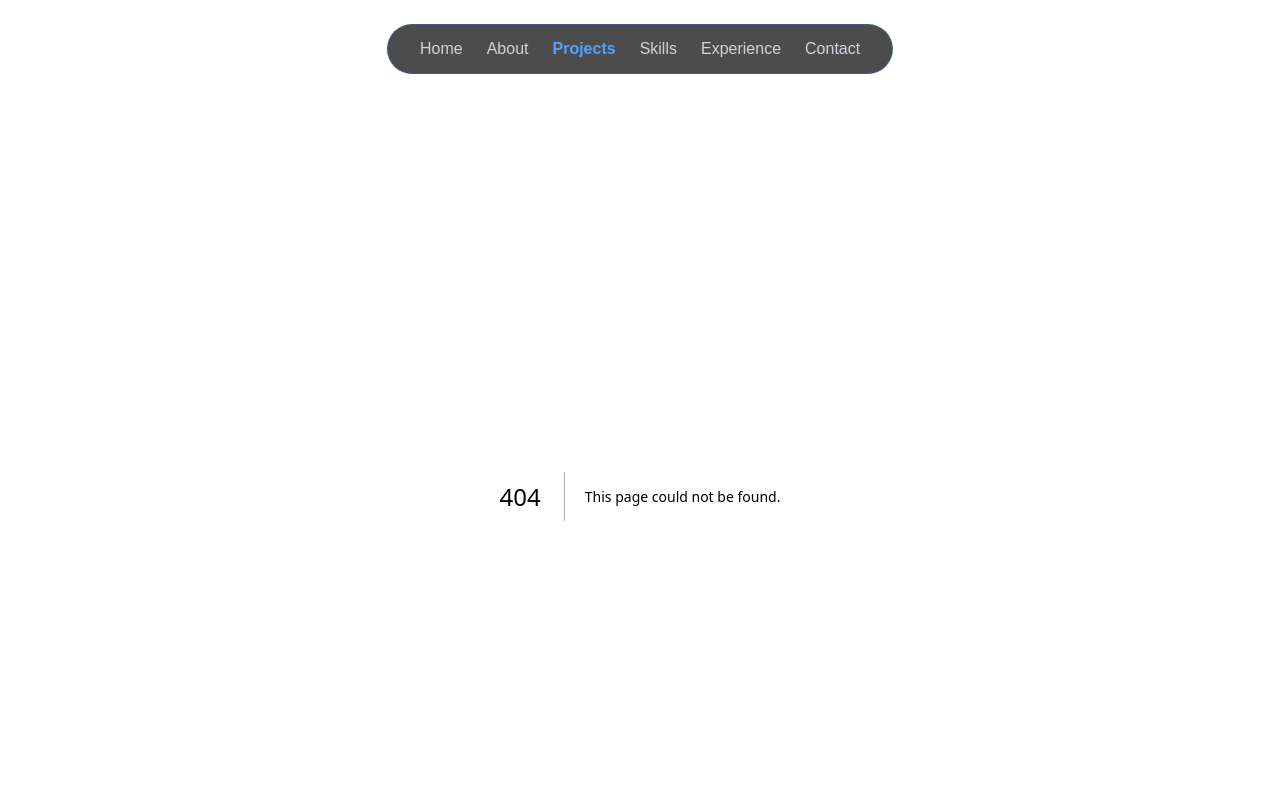
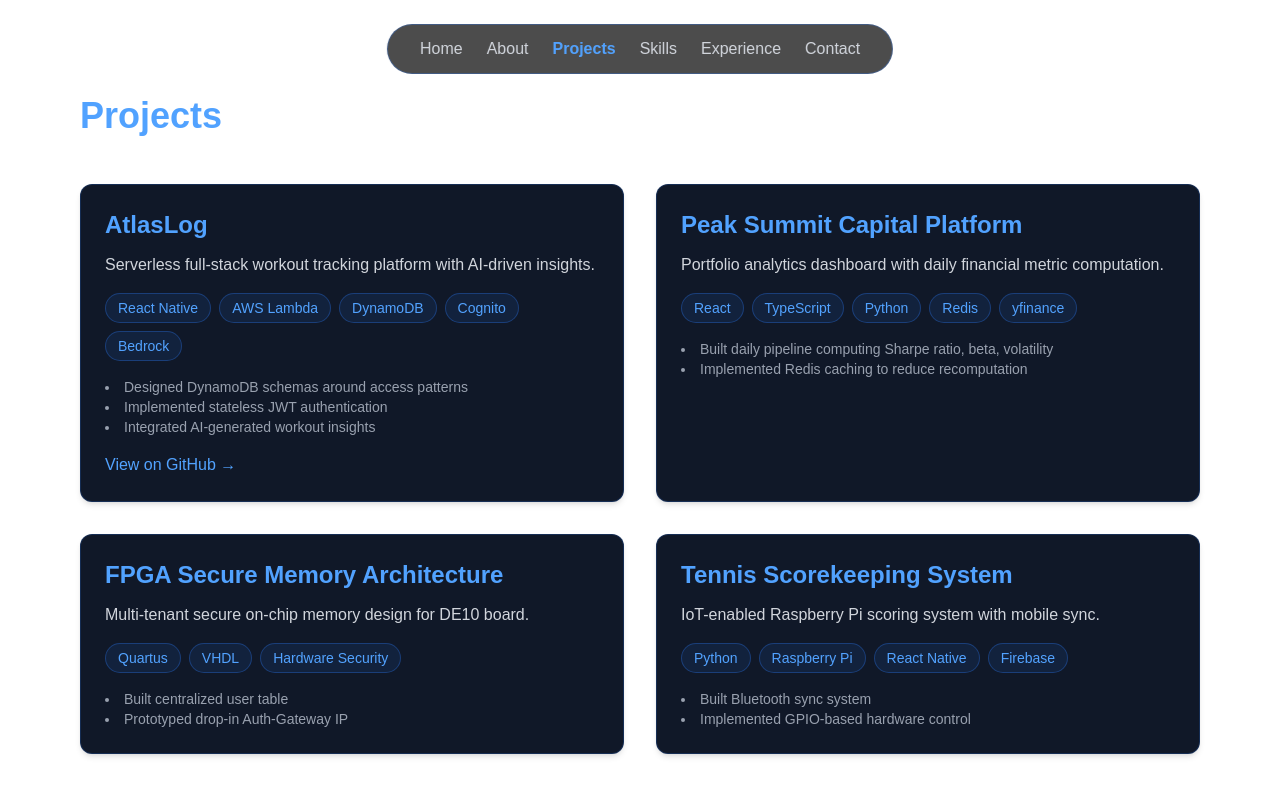
Before and after one commit to Pac-Lorenzo/Star-Wara-Portfolio, a Next.js app: page /projects in a window 1280 px wide. Before the commit this address had no page. Shown: the top 796 px of the page. Built offline with nearby package versions, Linux system fonts and the light colour scheme.

Commit message:
Add projects section

```diff
--- a/package.json
+++ b/package.json
@@ -10,6 +10,7 @@
   },
   "dependencies": {
     "@react-three/fiber": "^9.5.0",
+    "framer-motion": "^12.34.3",
     "next": "16.1.6",
     "react": "19.2.3",
     "react-dom": "19.2.3",
--- /dev/null
+++ b/src/app/projects/page.tsx
@@ -0,0 +1,18 @@
+import { projects } from "@/data/projects";
+import ProjectCard from "@/components/ProjectCard";
+
+export default function ProjectsPage() {
+  return (
+    <section className="min-h-screen">
+      <h1 className="text-4xl font-bold text-blue-400 mb-12">
+        Projects
+      </h1>
+
+      <div className="grid md:grid-cols-2 gap-8">
+        {projects.map((project) => (
+          <ProjectCard key={project.title} project={project} />
+        ))}
+      </div>
+    </section>
+  );
+}
--- /dev/null
+++ b/src/components/ProjectCard.tsx
@@ -0,0 +1,51 @@
+"use client";
+
+import { Project } from "@/data/projects";
+import { motion } from "framer-motion";
+
+interface Props {
+  project: Project;
+}
+
+export default function ProjectCard({ project }: Props) {
+  return (
+    <motion.div
+      whileHover={{ scale: 1.02 }}
+      transition={{ duration: 0.2 }}
+      className="bg-gray-900 border border-blue-500/20 rounded-xl p-6 shadow-md"
+    >
+      <h2 className="text-2xl font-semibold text-blue-400">
+        {project.title}
+      </h2>
+
+      <p className="mt-3 text-gray-300">{project.description}</p>
+
+      <div className="mt-4 flex flex-wrap gap-2">
+        {project.tech.map((tech) => (
+          <span
+            key={tech}
+            className="px-3 py-1 text-sm bg-blue-500/10 text-blue-400 rounded-full border border-blue-500/30"
+          >
+            {tech}
+          </span>
+        ))}
+      </div>
+
+      <ul className="mt-4 text-gray-400 text-sm list-disc list-inside">
+        {project.highlights.map((point) => (
+          <li key={point}>{point}</li>
+        ))}
+      </ul>
+
+      {project.github && (
+        <a
+          href={project.github}
+          target="_blank"
+          className="inline-block mt-4 text-blue-400 hover:underline"
+        >
+          View on GitHub →
+        </a>
+      )}
+    </motion.div>
+  );
+}
```
Also changed, not shown: 1 other file (tests, documents, lock files or other folders).
